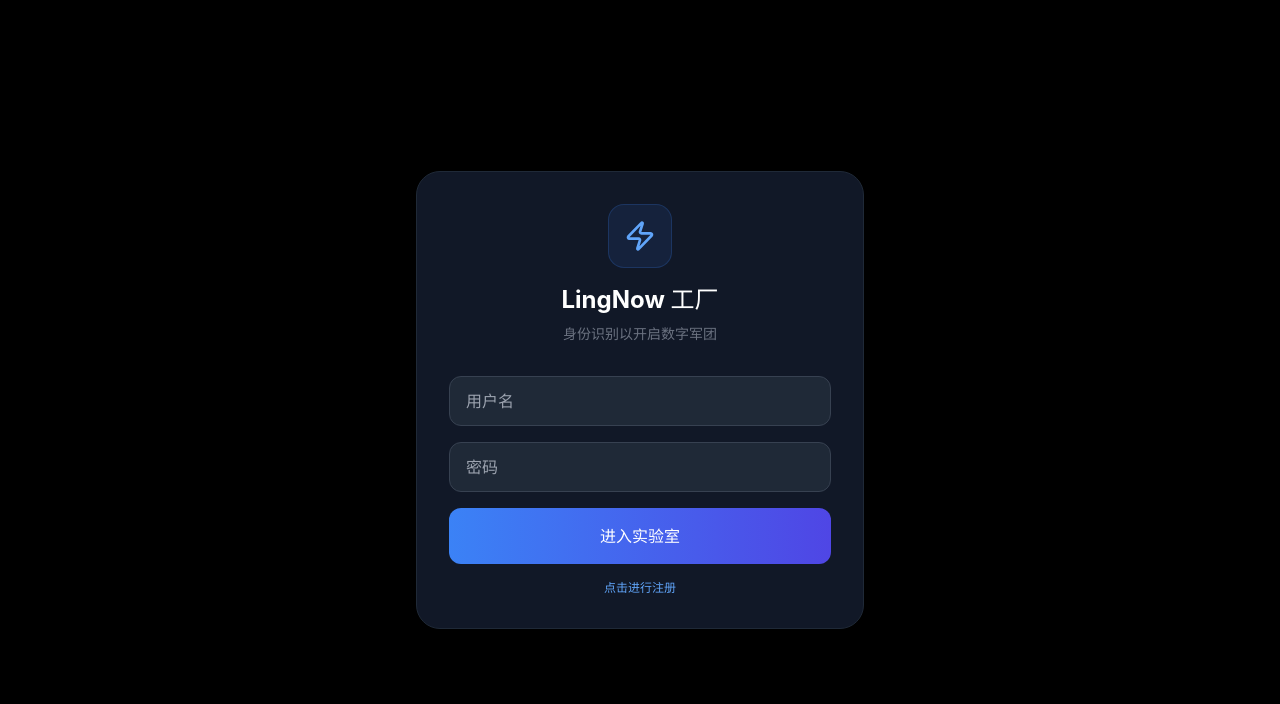
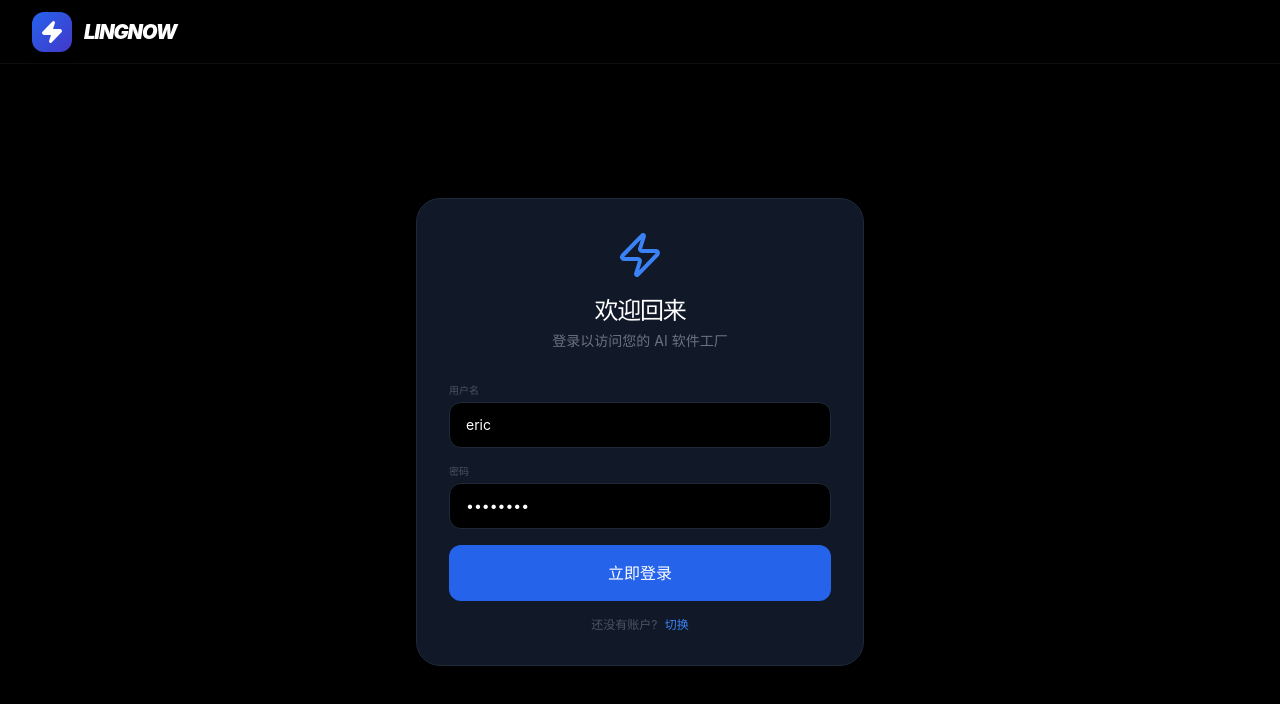
Before and after one commit to ericlliaocn-hue/lingnow, a Vue app in the folder frontend/: page / in a window 1280 px wide. Shown: the top 704 px of the page. Built offline with nearby package versions, Linux system fonts and the light colour scheme.

Commit message:
feat: 1.inital

```diff
--- a/frontend/src/App.vue
+++ b/frontend/src/App.vue
@@ -18,6 +18,7 @@ const activeTab = ref('design') // 默认进入设计视图
  */
 const isWorkbenchMode = computed(() => !!result.value && !error.value)
 const isSidebarOpen = ref(true)
+const deviceType = ref('desktop') // 'desktop' | 'tablet' | 'mobile'
 
 /**
  * Computed files for Sandpack
@@ -33,7 +34,7 @@ const sandpackFiles = computed(() => {
 })
 
 const user = ref(JSON.parse(localStorage.getItem('user') || 'null'))
-const authData = ref({ username: '', password: '' })
+const authData = ref({ username: 'eric', password: 'anbs,23t' })
 const isLoginMode = ref(true)
 
 // Axios configuration
@@ -141,55 +142,30 @@ const resetProject = () => {
 </script>
 
 <template>
-  <!-- Login Overlay -->
-  <div v-if="!user" class="min-h-screen bg-black flex items-center justify-center p-4">
-    <div class="max-w-md w-full bg-gray-900 rounded-3xl p-8 border border-gray-800 shadow-2xl">
-      <div class="text-center mb-8">
-        <div class="inline-flex items-center justify-center w-16 h-16 rounded-2xl bg-blue-500/10 text-blue-400 mb-4 border border-blue-500/20">
-          <Zap class="w-8 h-8 font-bold"/>
-        </div>
-        <h2 class="text-2xl font-bold text-white">LingNow 工厂</h2>
-        <p class="text-gray-500 text-sm mt-2">身份识别以开启数字军团</p>
-      </div>
-      <div class="space-y-4">
-        <input v-model="authData.username" type="text" placeholder="用户名" class="w-full px-4 py-3 bg-gray-800 border border-gray-700 rounded-xl text-white focus:ring-2 focus:ring-blue-500 outline-none" />
-        <input v-model="authData.password" type="password" placeholder="密码" class="w-full px-4 py-3 bg-gray-800 border border-gray-700 rounded-xl text-white focus:ring-2 focus:ring-blue-500 outline-none" />
-        <button @click="handleAuth" :disabled="loading" class="w-full py-4 bg-gradient-to-r from-blue-500 to-indigo-600 rounded-xl font-bold text-white flex items-center justify-center gap-2 transition-all hover:scale-[1.02]">
-          <Loader2 v-if="loading" class="w-5 h-5 animate-spin" />
-          <span>{{ isLoginMode ? '进入实验室' : '创建身份' }}</span>
-        </button>
-        <p class="text-center text-xs text-gray-500">
-          <button @click="isLoginMode = !isLoginMode" class="text-blue-400 hover:underline">点击进行{{ isLoginMode ? '注册' : '登录' }}</button>
-        </p>
-        <div v-if="error" class="p-3 bg-red-500/10 border border-red-500/20 rounded-lg text-red-400 text-xs text-center">{{ error }}</div>
-      </div>
-    </div>
-  </div>
-
-  <div v-else class="h-screen bg-[#050505] text-gray-100 flex flex-col overflow-hidden">
-    <!-- Navigation Bar -->
-    <nav class="h-16 border-b border-white/5 bg-black/40 backdrop-blur-xl flex items-center justify-between px-6 z-50 shrink-0">
+  <div class="h-full flex flex-col bg-black text-gray-300 select-none overflow-hidden">
+    <!-- Top Global Navigation -->
+    <nav class="h-16 flex items-center justify-between px-8 border-b border-white/5 bg-black/40 backdrop-blur-3xl z-40 shrink-0">
       <div class="flex items-center gap-6">
         <div @click="resetProject" class="flex items-center gap-3 cursor-pointer group">
-          <div class="w-8 h-8 bg-blue-600 rounded-lg flex items-center justify-center group-hover:rotate-12 transition-all">
-            <Zap class="w-5 h-5 text-white fill-current" />
+          <div class="w-10 h-10 bg-gradient-to-br from-blue-600 to-indigo-700 rounded-xl flex items-center justify-center shadow-lg group-hover:shadow-blue-500/20 transition-all">
+            <Zap class="w-6 h-6 text-white fill-current" />
           </div>
-          <span class="font-black tracking-tighter text-xl">LINGNOW</span>
+          <h1 class="text-xl font-black text-white tracking-tighter uppercase italic">LingNow</h1>
         </div>
 
-        <!-- View Tabs (Visible in Workbench Mode) -->
-        <div v-if="isWorkbenchMode" class="flex items-center bg-white/5 rounded-full p-1 ml-4 border border-white/5">
+        <!-- Mode Tabs -->
+        <div v-if="isWorkbenchMode" class="flex bg-white/5 p-1 rounded-xl border border-white/5">
           <button
             v-for="t in [
-              {id: 'design', label: 'Canvas', icon: Layout},
-              {id: 'plan', label: 'Logic', icon: Layers},
-              {id: 'code', label: 'Source', icon: Terminal},
-              {id: 'preview', label: 'Sandbox', icon: Monitor}
+              {id: 'design', icon: Layout, label: 'Canvas'},
+              {id: 'plan', icon: Layers, label: 'Logic'},
+              {id: 'code', icon: Terminal, label: 'Source'},
+              {id: 'preview', icon: Box, label: 'Sandbox'}
             ]"
             :key="t.id"
             @click="activeTab = t.id"
-            :class="[activeTab === t.id ? 'bg-white/10 text-white shadow-sm' : 'text-gray-500 hover:text-gray-300']"
-            class="px-4 py-1.5 rounded-full text-xs font-bold transition-all flex items-center gap-2"
+            :class="[activeTab === t.id ? 'bg-white/10 text-white shadow-lg' : 'text-gray-500 hover:text-gray-300']"
+            class="flex items-center gap-2 px-4 py-1.5 rounded-lg text-xs font-bold transition-all"
           >
             <component :is="t.icon" class="w-3.5 h-3.5" />
             {{ t.label }}
@@ -197,14 +173,14 @@ const resetProject = () => {
         </div>
       </div>
 
-      <div class="flex items-center gap-4">
-        <div class="flex flex-col items-end mr-2">
-            <span class="text-[10px] font-black text-blue-500 uppercase tracking-widest leading-none">Developer</span>
-            <span class="text-xs font-medium text-gray-300">{{ user.username }}</span>
+      <div class="flex items-center gap-6">
+        <div v-if="user" class="flex items-center gap-3 px-4 py-1.5 rounded-xl bg-white/5 border border-white/5">
+          <div class="text-right">
+             <p class="text-[10px] font-black text-blue-400 uppercase tracking-widest leading-none">Developer</p>
+             <p class="text-xs font-bold text-gray-200 mt-0.5">{{ user.username }}</p>
+          </div>
+          <button @click="handleLogout" class="text-gray-600 hover:text-white transition-colors ml-2"><LogOut class="w-4 h-4" /></button>
         </div>
-        <button @click="handleLogout" class="p-2 hover:bg-white/5 rounded-lg transition-colors text-gray-500">
-          <LogOut class="w-5 h-5"/>
-        </button>
       </div>
     </nav>
 
@@ -213,7 +189,7 @@ const resetProject = () => {
 
       <!-- LEFT: Canvas Area (Prototype/Preview/Code) -->
       <main
-        class="relative transition-all duration-500 ease-in-out overflow-hidden"
+        class="relative transition-all duration-500 ease-in-out overflow-hidden flex flex-col bg-[#111]"
         :class="[isWorkbenchMode ? (isSidebarOpen ? 'w-[75%]' : 'w-full') : 'w-full flex items-center justify-center']"
       >
         <!-- Initial Welcome Screen -->
@@ -221,19 +197,19 @@ const resetProject = () => {
           <div class="w-24 h-24 bg-gradient-to-br from-blue-500 to-indigo-600 rounded-[2rem] mx-auto mb-8 shadow-2xl flex items-center justify-center rotate-6 scale-110">
              <Sparkles class="w-12 h-12 text-white" />
           </div>
-          <h2 class="text-5xl font-black mb-4 tracking-tighter">你想建造什么？</h2>
+          <h2 class="text-5xl font-black mb-4 tracking-tighter text-white">你想建造什么？</h2>
           <p class="text-gray-500 text-lg mb-12">告诉数字军团你的创意，我们将实时为您构建全栈应用。</p>
 
           <div class="relative group max-w-xl mx-auto">
             <textarea
               v-model="prompt"
               placeholder="我想做一个宠物社交 APP，用户可以晒自家宠物..."
-              class="w-full h-40 bg-white/5 border border-white/10 rounded-3xl p-6 text-lg focus:ring-4 focus:ring-blue-500/20 focus:border-blue-500/50 outline-none transition-all placeholder:text-gray-700 shadow-2xl"
+              class="w-full h-40 bg-white/5 border border-white/10 rounded-3xl p-6 text-lg text-white focus:ring-4 focus:ring-blue-500/20 focus:border-blue-500/50 outline-none transition-all placeholder:text-gray-700 shadow-2xl"
               @keydown.enter.exact.prevent="handleGenerate"
             ></textarea>
             <button
               @click="handleGenerate"
-              :disabled="!prompt.trim()"
+              :disabled="!prompt.trim() || loading"
               class="absolute bottom-4 right-4 bg-blue-600 hover:bg-blue-500 disabled:opacity-50 text-white px-8 py-3 rounded-2xl font-black flex items-center gap-2 shadow-xl transition-all hover:translate-y-[-2px] active:scale-95"
             >
               <Send class="w-5 h-5" />
@@ -242,24 +218,52 @@ const resetProject = () => {
           </div>
         </div>
 
-        <!-- Workbench Canvas -->
-        <div v-if="isWorkbenchMode" class="h-full w-full bg-[#111] relative overflow-hidden">
+        <!-- Workbench Canvas Header (Device Switcher) -->
+        <div v-if="isWorkbenchMode" class="h-12 bg-black/40 border-b border-white/5 flex items-center justify-center gap-4 shrink-0 px-4">
+           <div class="flex items-center bg-white/5 rounded-lg p-1 border border-white/5 shadow-inner">
+              <button
+                v-for="d in [
+                  {id: 'desktop', icon: Monitor, label: 'Desktop'},
+                  {id: 'tablet', icon: Layout, label: 'Tablet'},
+                  {id: 'mobile', icon: Monitor, label: 'Mobile'}
+                ]"
+                :key="d.id"
+                @click="deviceType = d.id"
+                :class="[deviceType === d.id ? 'bg-blue-600 text-white shadow-lg' : 'text-gray-500 hover:text-gray-300']"
+                class="p-1.5 rounded-md transition-all flex items-center gap-2"
+              >
+                <component :is="d.icon" class="w-4 h-4" />
+              </button>
+           </div>
+           <div class="h-4 w-[1px] bg-white/10 mx-2"></div>
+           <span class="text-[10px] font-mono text-gray-500 uppercase tracking-widest">
+              Viewport: {{ deviceType === 'desktop' ? 'Fluid' : (deviceType === 'tablet' ? '768px' : '375px') }}
+           </span>
+        </div>
+
+        <div v-if="isWorkbenchMode" class="flex-1 relative overflow-hidden p-8 flex justify-center bg-[#0d0d0d] scrollbar-hide">
           <transition name="fade" mode="out-in">
-            <!-- Prototype View -->
-            <div v-if="activeTab === 'design'" class="h-full bg-white relative">
-               <div class="absolute inset-0 z-0 bg-slate-50 flex items-center justify-center opacity-10">
-                  <div class="grid grid-cols-12 w-full h-full">
-                    <div v-for="i in 144" :key="i" class="border-[0.5px] border-black/20"></div>
+            <!-- Prototype View with Mock Device -->
+            <div
+              v-if="activeTab === 'design'"
+              :key="'design'"
+              class="h-full transition-all duration-500 ease-in-out relative origin-top shadow-[0_0_100px_rgba(0,0,0,0.5)] flex justify-center"
+              :style="{ width: deviceType === 'desktop' ? '100%' : (deviceType === 'tablet' ? '768px' : '375px') }"
+            >
+               <div class="h-full w-full bg-white relative rounded-[2rem] overflow-hidden border border-white/10 group/canvas">
+                  <!-- Mock Mobile/Tablet Frame if not desktop -->
+                  <div v-if="deviceType !== 'desktop'" class="absolute -inset-4 border-[12px] border-[#1a1a1a] rounded-[3rem] pointer-events-none z-30 shadow-2xl">
+                     <div class="absolute top-0 left-1/2 -translate-x-1/2 w-32 h-6 bg-[#1a1a1a] rounded-b-2xl"></div>
                   </div>
+                  <iframe
+                    :srcdoc="result.manifest?.prototypeHtml"
+                    class="w-full h-full border-none relative z-10"
+                  ></iframe>
                </div>
-               <iframe
-                 :srcdoc="result.manifest?.prototypeHtml"
-                 class="w-full h-full border-none relative z-10"
-               ></iframe>
             </div>
 
             <!-- Code Sandbox -->
-            <div v-else-if="activeTab === 'preview'" class="h-full">
+            <div v-else-if="activeTab === 'preview'" :key="'preview'" class="h-full w-full">
               <Sandpack
                 template="vue3"
                 theme="dark"
@@ -273,7 +277,7 @@ const resetProject = () => {
             </div>
 
             <!-- Source Tree -->
-            <div v-else-if="activeTab === 'code'" class="h-full p-6 overflow-auto bg-[#0a0a0a]">
+            <div v-else-if="activeTab === 'code'" :key="'code'" class="h-full w-full p-6 overflow-auto bg-[#0a0a0a]">
               <div class="grid grid-cols-1 lg:grid-cols-2 gap-4">
                 <div v-for="(content, path) in result.files" :key="path" class="group bg-white/5 border border-white/5 rounded-xl overflow-hidden hover:border-white/20 transition-all">
                   <div class="px-4 py-2 bg-white/5 border-b border-white/5 flex justify-between items-center">
@@ -286,7 +290,7 @@ const resetProject = () => {
             </div>
 
             <!-- Logic View -->
-            <div v-else-if="activeTab === 'plan'" class="h-full p-12 overflow-auto bg-[#050505]">
+            <div v-else-if="activeTab === 'plan'" :key="'plan'" class="h-full w-full p-12 overflow-auto bg-[#050505]">
                <div class="max-w-4xl mx-auto grid md:grid-cols-2 gap-8">
                   <section class="space-y-6">
                     <h3 class="text-xl font-black text-white flex items-center gap-3">
@@ -295,7 +299,7 @@ const resetProject = () => {
                     </h3>
                     <div v-for="f in result.manifest?.features" :key="f.name" class="p-5 rounded-2xl bg-white/5 border border-white/5 hover:bg-white/[0.07] transition-all">
                       <div class="flex justify-between items-start mb-2">
-                        <h4 class="font-bold text-gray-100">{{ f.name }}</h4>
+                        <h4 class="font-bold text-white">{{ f.name }}</h4>
                         <span class="text-[9px] px-2 py-0.5 rounded bg-blue-500/10 text-blue-400 border border-blue-500/20 uppercase font-black">P{{ f.priority }}</span>
                       </div>
                       <p class="text-xs text-gray-500 leading-relaxed">{{ f.description }}</p>
@@ -332,18 +336,18 @@ const resetProject = () => {
       <!-- RIGHT: Copilot Sidebar -->
       <aside
         v-if="isWorkbenchMode"
-        class="border-l border-white/5 bg-black/40 backdrop-blur-3xl flex flex-col transition-all duration-500"
+        class="border-l border-white/5 bg-black/40 backdrop-blur-3xl flex flex-col transition-all duration-500 overflow-hidden"
         :class="[isSidebarOpen ? 'w-[25%]' : 'w-0 opacity-0 invisible']"
       >
         <!-- Sidebar Header (Status) -->
         <div class="p-6 border-b border-white/5 bg-white/5">
           <div class="flex items-center justify-between mb-6">
             <span class="text-[10px] font-black text-gray-500 uppercase tracking-widest">任务指挥部</span>
-            <button @click="isSidebarOpen = false" class="text-gray-600 hover:text-white"><PanelRight class="w-4 h-4" /></button>
+            <button @click="isSidebarOpen = false" class="text-gray-600 hover:text-white transition-colors"><PanelRight class="w-4 h-4" /></button>
           </div>
 
           <div class="space-y-4">
-            <div v-for="(label, state) in { PLANNING: '需求分析', DESIGNING: '视觉对标', CODING: '代码合成', DONE: '资产交付' }" :key="state" class="flex items-center gap-3 group">
+            <div v-for="(label, state) in { PLANNING: '需求分析', DESIGNING: '视觉对标', CODING: '代码合成', DONE: '资产交付' }" :key="state" class="flex items-center gap-3">
                <div
                  :class="[
                    (result?.manifest?.status === state) ? 'bg-blue-500 scale-125 shadow-blue-500/50' :
@@ -357,11 +361,11 @@ const resetProject = () => {
           </div>
         </div>
 
-        <!-- Sidebar Actions Section -->
+        <!-- Sidebar Actions -->
         <div v-if="generationPhase === 'awaiting_confirmation'" class="p-6 bg-blue-600/10 border-b border-blue-500/20">
            <h4 class="text-sm font-black text-white mb-2 italic">√ 原型已就绪</h4>
-           <p class="text-[10px] text-gray-400 mb-4">当前展示的是视觉原型草案。如果您满意，请点击下方开启“全量编码”；如需调整，请在此对话。</p>
-           <button @click="handleConfirm" class="w-full py-3 bg-white text-black font-black text-xs rounded-xl hover:scale-105 transition-all shadow-xl flex items-center justify-center gap-2">
+           <p class="text-[10px] text-gray-400 mb-4 leading-relaxed">当前展示的是视觉原型草案。如果您满意，请点击下方开启“全量编码”；如需调整，请在此对话。</p>
+           <button @click="handleConfirm" class="w-full py-3 bg-white text-black font-black text-xs rounded-xl hover:scale-105 active:scale-95 transition-all shadow-xl flex items-center justify-center gap-2">
               <Zap class="w-4 h-4 fill-current" />
               立即开始编码
            </button>
@@ -371,32 +375,32 @@ const resetProject = () => {
         <div class="flex-1 flex flex-col overflow-hidden">
           <div class="flex-1 p-6 overflow-y-auto space-y-4 no-scrollbar">
             <!-- Project Brief -->
-            <div class="bg-white/5 rounded-2xl p-4 border border-white/5">
-              <span class="text-[9px] font-black text-blue-500 uppercase">当前目标</span>
-              <p class="text-xs text-gray-300 mt-1 leading-relaxed">{{ result.manifest?.userIntent }}</p>
+            <div v-if="result?.manifest" class="bg-white/5 rounded-2xl p-4 border border-white/5">
+              <span class="text-[9px] font-black text-blue-500 uppercase tracking-widest">当前目标</span>
+              <p class="text-xs text-gray-300 mt-1 leading-relaxed">{{ result.manifest.userIntent }}</p>
             </div>
           </div>
 
           <!-- Bottom Prompt Panel -->
-          <div class="p-6 bg-black/60 border-t border-white/5 space-y-3">
+          <div class="p-6 bg-black/60 border-t border-white/5 space-y-3 shrink-0">
             <div class="relative">
               <textarea
                 v-model="prompt"
                 placeholder="在此输入新的需求或修改..."
-                class="w-full h-24 bg-white/10 border border-white/10 rounded-2xl p-4 text-xs focus:ring-2 focus:ring-blue-500/40 outline-none resize-none no-scrollbar transition-all"
+                class="w-full h-24 bg-white/10 border border-white/10 rounded-2xl p-4 text-xs text-white focus:ring-2 focus:ring-blue-500/40 outline-none resize-none no-scrollbar transition-all"
                 @keydown.enter.exact.prevent="handleGenerate"
               ></textarea>
               <button
                 @click="handleGenerate"
                 :disabled="!prompt.trim() || loading"
-                class="absolute bottom-3 right-3 p-2 bg-blue-600 rounded-lg disabled:opacity-50 text-white transition-all scale-90 hover:scale-100"
+                class="absolute bottom-3 right-3 p-2 bg-blue-600 rounded-lg disabled:opacity-50 text-white transition-all scale-90 hover:scale-100 active:scale-95"
               >
                 <Send class="w-4 h-4" />
               </button>
             </div>
             <div class="flex justify-between items-center px-1">
               <span class="text-[9px] text-gray-600 italic">由 LingNow AI 全程驱动</span>
-              <button @click="resetProject" class="text-[9px] text-gray-400 hover:text-white flex items-center gap-1">
+              <button @click="resetProject" class="text-[9px] text-gray-400 hover:text-white flex items-center gap-1 transition-colors">
                  <Plus class="w-2.5 h-2.5"/> New Project
               </button>
             </div>
@@ -408,11 +412,41 @@ const resetProject = () => {
       <button
         v-if="isWorkbenchMode && !isSidebarOpen"
         @click="isSidebarOpen = true"
-        class="absolute right-6 bottom-6 w-12 h-12 bg-blue-600 rounded-full flex items-center justify-center shadow-2xl hover:scale-110 transition-all z-50 text-white"
+        class="absolute right-6 bottom-6 w-12 h-12 bg-blue-600 rounded-full flex items-center justify-center shadow-2xl hover:scale-110 active:scale-90 transition-all z-50 text-white shadow-blue-500/20"
         title="展开侧边栏"
       >
         <PanelRight class="w-6 h-6 rotate-180" />
       </button>
+
+      <!-- Registration Overlay -->
+      <div v-if="!user" class="absolute inset-0 bg-black z-50 flex items-center justify-center p-4">
+        <div class="max-w-md w-full bg-gray-900 rounded-3xl p-8 border border-gray-800 shadow-2xl">
+          <div class="text-center mb-8">
+            <Zap class="w-12 h-12 text-blue-500 mx-auto mb-4" />
+            <h2 class="text-2xl font-black text-white italic tracking-tighter">{{ isLoginMode ? '欢迎回来' : '加入数字军团' }}</h2>
+            <p class="text-gray-500 text-sm mt-1">登录以访问您的 AI 软件工厂</p>
+          </div>
+          <div class="space-y-4">
+            <div>
+              <label class="text-[10px] font-black text-gray-600 uppercase mb-1 block">用户名</label>
+              <input v-model="authData.username" type="text" class="w-full bg-black border border-gray-800 rounded-xl px-4 py-3 text-sm text-white focus:ring-2 focus:ring-blue-500 outline-none" />
+            </div>
+            <div>
+              <label class="text-[10px] font-black text-gray-600 uppercase mb-1 block">密码</label>
+              <input v-model="authData.password" type="password" class="w-full bg-black border border-gray-800 rounded-xl px-4 py-3 text-sm text-white focus:ring-2 focus:ring-blue-500 outline-none" />
+            </div>
+            <button @click="handleAuth" :disabled="loading" class="w-full py-4 bg-blue-600 text-white font-black rounded-xl hover:bg-blue-500 transition-all flex items-center justify-center gap-2">
+              <Loader2 v-if="loading" class="w-4 h-4 animate-spin" />
+              {{ isLoginMode ? '立即登录' : '创建一个' }}
+            </button>
+            <p class="text-center text-xs text-gray-600 mt-6">
+              {{ isLoginMode ? '还没有账户?' : '已经有账户?' }}
+              <button @click="isLoginMode = !isLoginMode" class="text-blue-500 font-bold ml-1 hover:underline decoration-2">切换</button>
+            </p>
+          </div>
+        </div>
+      </div>
+
     </div>
   </div>
 </template>
```
Also changed, not shown: 2 other files (tests, documents, lock files or other folders).
